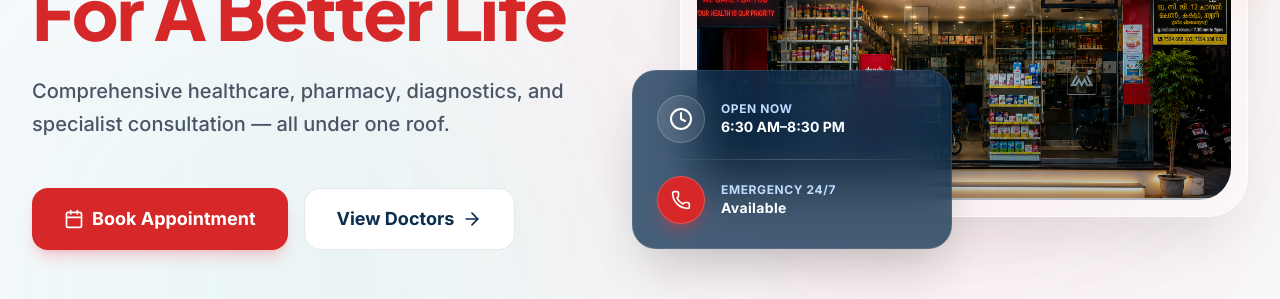
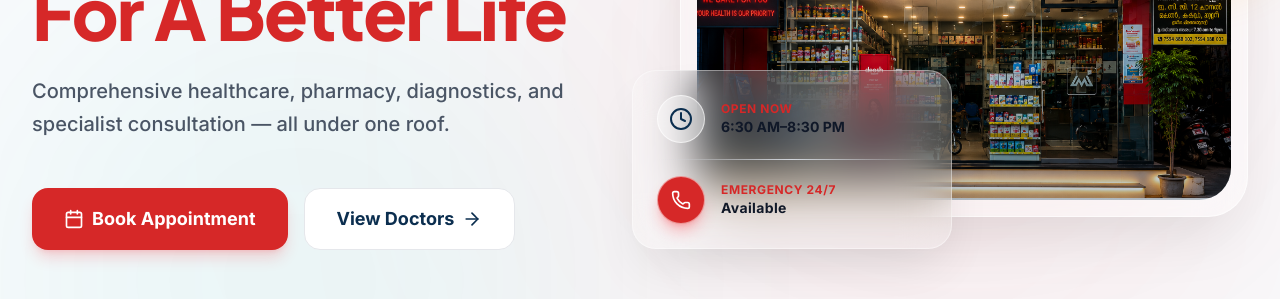
Before and after one commit to Hashim-Codes/mediland, a Next.js app: page / in a window 1280 px wide. Shown: the part 293-592 px from the top of the page. Built offline with nearby package versions, Linux system fonts and the light colour scheme; no server answers.

Commit message:
Update opening hours card to be clear frosted glass

```diff
--- a/src/components/sections/hero/HeroModule.tsx
+++ b/src/components/sections/hero/HeroModule.tsx
@@ -135,29 +135,29 @@ export function HeroModule() {
 
               {/* Bottom Floating Card (Emergency/Hours) */}
               <motion.div
-                className="absolute -bottom-16 left-1/2 -translate-x-1/2 lg:-translate-x-0 lg:-bottom-8 lg:-left-12 z-20 bg-[var(--color-secondary)]/75 border border-white/10 text-white rounded-[24px] p-5 lg:p-6 shadow-2xl shadow-black/20 w-[90%] max-w-[320px] backdrop-blur-xl"
+                className="absolute -bottom-16 left-1/2 -translate-x-1/2 lg:-translate-x-0 lg:-bottom-8 lg:-left-12 z-20 bg-white/20 border border-white/40 text-gray-900 rounded-[24px] p-5 lg:p-6 shadow-2xl shadow-black/10 w-[90%] max-w-[320px] backdrop-blur-xl"
                 variants={slideLeft}
                 initial="initial"
                 animate="animate"
                 transition={{ delay: 0.8 }}
               >
                 <div className="flex items-center gap-4 mb-4">
-                  <div className="w-12 h-12 rounded-full bg-white/10 flex items-center justify-center shrink-0 border border-white/20">
-                    <Clock className="w-6 h-6 text-white" />
+                  <div className="w-12 h-12 rounded-full bg-white/40 flex items-center justify-center shrink-0 border border-white/60">
+                    <Clock className="w-6 h-6 text-[var(--color-secondary)]" />
                   </div>
                   <div>
-                    <div className="text-xs font-bold uppercase tracking-wider text-blue-200">{hero.infoBar.opdDays}</div>
-                    <div className="text-sm font-bold">{hero.infoBar.opdTimings}</div>
+                    <div className="text-xs font-bold uppercase tracking-wider text-[var(--color-primary)]">{hero.infoBar.opdDays}</div>
+                    <div className="text-sm font-bold text-gray-900">{hero.infoBar.opdTimings}</div>
                   </div>
                 </div>
-                <div className="w-full h-px bg-gradient-to-r from-transparent via-white/20 to-transparent mb-4" />
+                <div className="w-full h-px bg-gradient-to-r from-transparent via-gray-300 to-transparent mb-4" />
                 <div className="flex items-center gap-4">
-                  <div className="w-12 h-12 rounded-full flex items-center justify-center shrink-0 shadow-lg shadow-red-500/30 border border-white/20" style={{ backgroundColor: primaryColor }}>
+                  <div className="w-12 h-12 rounded-full flex items-center justify-center shrink-0 shadow-lg shadow-red-500/30 border border-white/50" style={{ backgroundColor: primaryColor }}>
                     <Phone className="w-5 h-5 text-white" />
                   </div>
                   <div>
-                    <div className="text-xs font-bold uppercase tracking-wider text-blue-200">{hero.infoBar.emergencyText}</div>
-                    <div className="text-sm font-bold tracking-wide">{hero.infoBar.emergencyContact}</div>
+                    <div className="text-xs font-bold uppercase tracking-wider text-[var(--color-primary)]">{hero.infoBar.emergencyText}</div>
+                    <div className="text-sm font-bold tracking-wide text-gray-900">{hero.infoBar.emergencyContact}</div>
                   </div>
                 </div>
               </motion.div>
```
